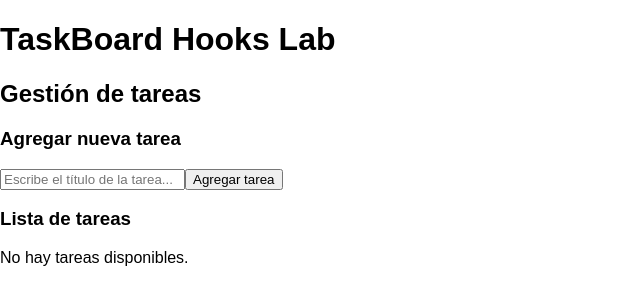
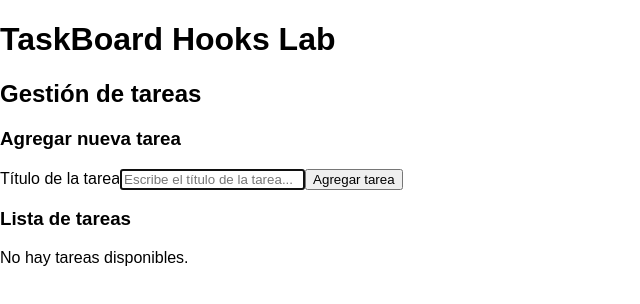
Before and after one commit to FabiSax12/TaskBoardPro-ReactPractice, a React (Vite) app: page / in a window 1280 px wide. Shown: the top 304 px of the page, without its empty margins (0-640 px from the left). Built offline with nearby package versions, Linux system fonts and the light colour scheme.

Commit message:
Add input label and focus effect to TaskForm component

```diff
--- a/src/features/tasks/components/TaskForm.tsx
+++ b/src/features/tasks/components/TaskForm.tsx
@@ -1,3 +1,4 @@
+import { useEffect, useId, useRef } from "react"
 import { HTML_TAGS } from "../../../shared/constants/html-tags.constants"
 import { TASK_UI_TEXT } from "../constants/task-ui.constants"
 
@@ -12,12 +13,22 @@ export function TaskForm({ taskText, onTaskTextChange, onAddTask }: Props) {
     const HeaderTag = HTML_TAGS.H3;
     const InputTag = HTML_TAGS.INPUT;
     const ButtonTag = HTML_TAGS.BUTTON;
+    const LabelTag = HTML_TAGS.LABEL;
+
+    const inputRef = useRef<HTMLInputElement>(null)
+    const taskInputId = useId()
+
+    useEffect(() => {
+        inputRef.current?.focus()
+    }, [])
 
     return (
         <SectionTag>
             <HeaderTag>{TASK_UI_TEXT.FORM_TITLE}</HeaderTag>
 
+            <LabelTag htmlFor={taskInputId}>{TASK_UI_TEXT.INPUT_LABEL}</LabelTag>
             <InputTag
+                ref={inputRef}
                 type="text"
                 value={taskText}
                 onChange={onTaskTextChange}
--- a/src/features/tasks/constants/task-ui.constants.ts
+++ b/src/features/tasks/constants/task-ui.constants.ts
@@ -5,4 +5,5 @@ export const TASK_UI_TEXT = {
     ADD_BUTTON: "Agregar tarea",
     TASK_LIST_TITLE: "Lista de tareas",
     TASK_LIST_EMPTY: "No hay tareas disponibles.",
+    INPUT_LABEL: "Título de la tarea",
 }
```
